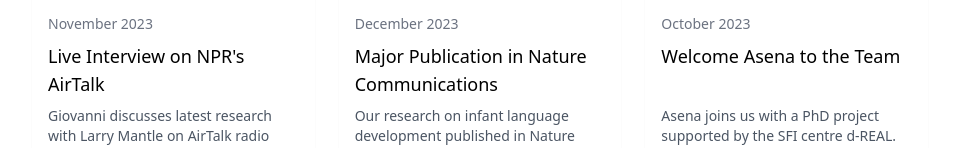
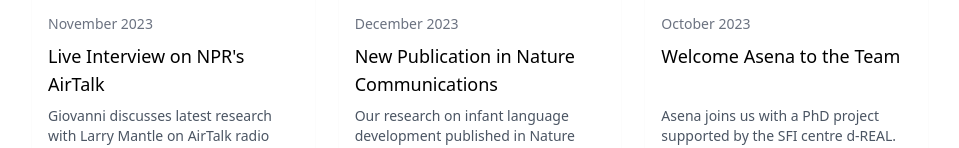
Before and after one commit to diliberg/websiteDiLibertoLab, a React (Vite) app: page / in a window 1280 px wide. Shown: the part 2047-2195 px from the top of the page, without its empty margins (192-1151 px from the left). Built offline with nearby package versions, Linux system fonts and the light colour scheme.

Commit message:
Update Welcome.tsx

```diff
--- a/src/components/Welcome.tsx
+++ b/src/components/Welcome.tsx
@@ -72,7 +72,7 @@ const newsItems = [
   },
   {
     date: "December 2023",
-    title: "Major Publication in Nature Communications",
+    title: "New Publication in Nature Communications",
     description: "Our research on infant language development published in Nature Communications.",
     image: "https://images.unsplash.com/photo-1492725764893-90b379c2b6e7?auto=format&fit=crop&q=80&w=500&h=300",
     link: "https://www.nature.com/articles/s41467-023-43490-x"
```
